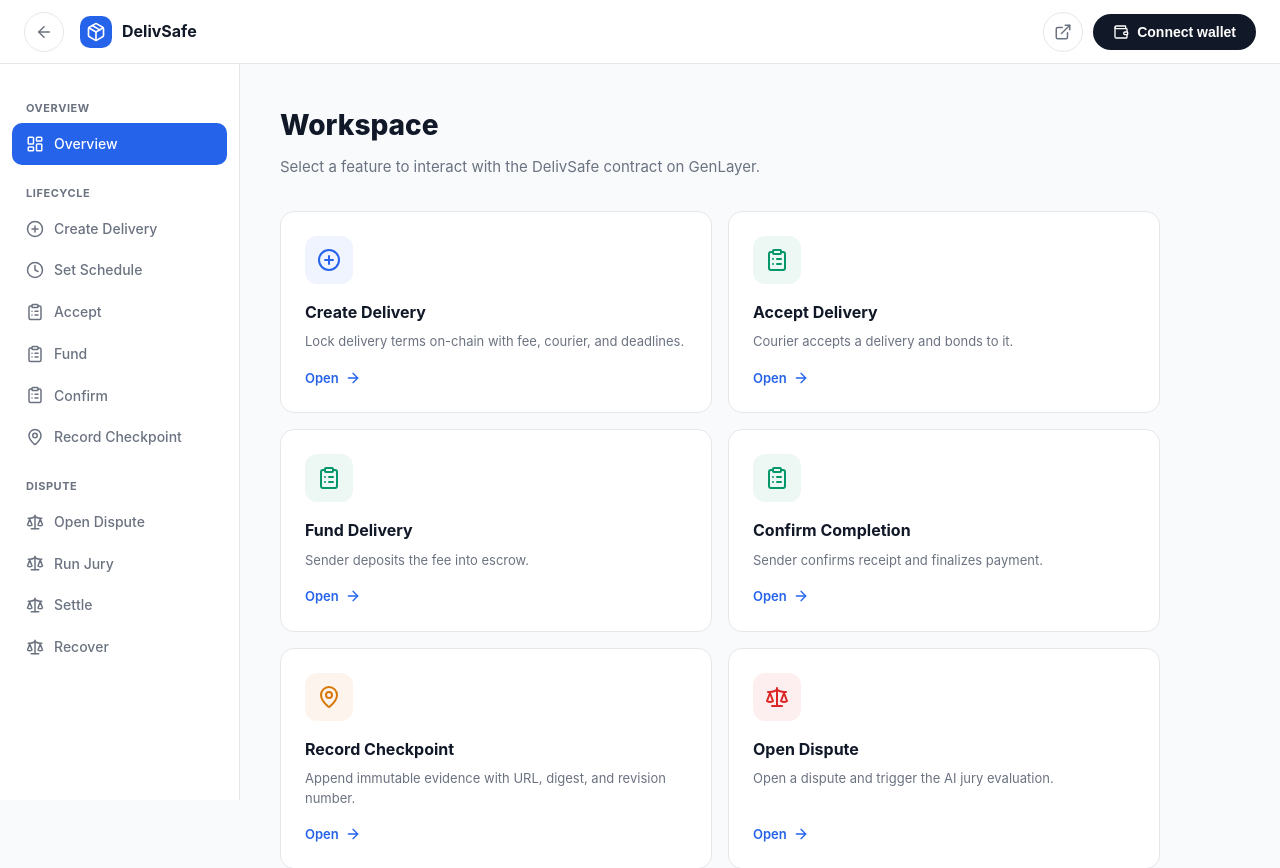
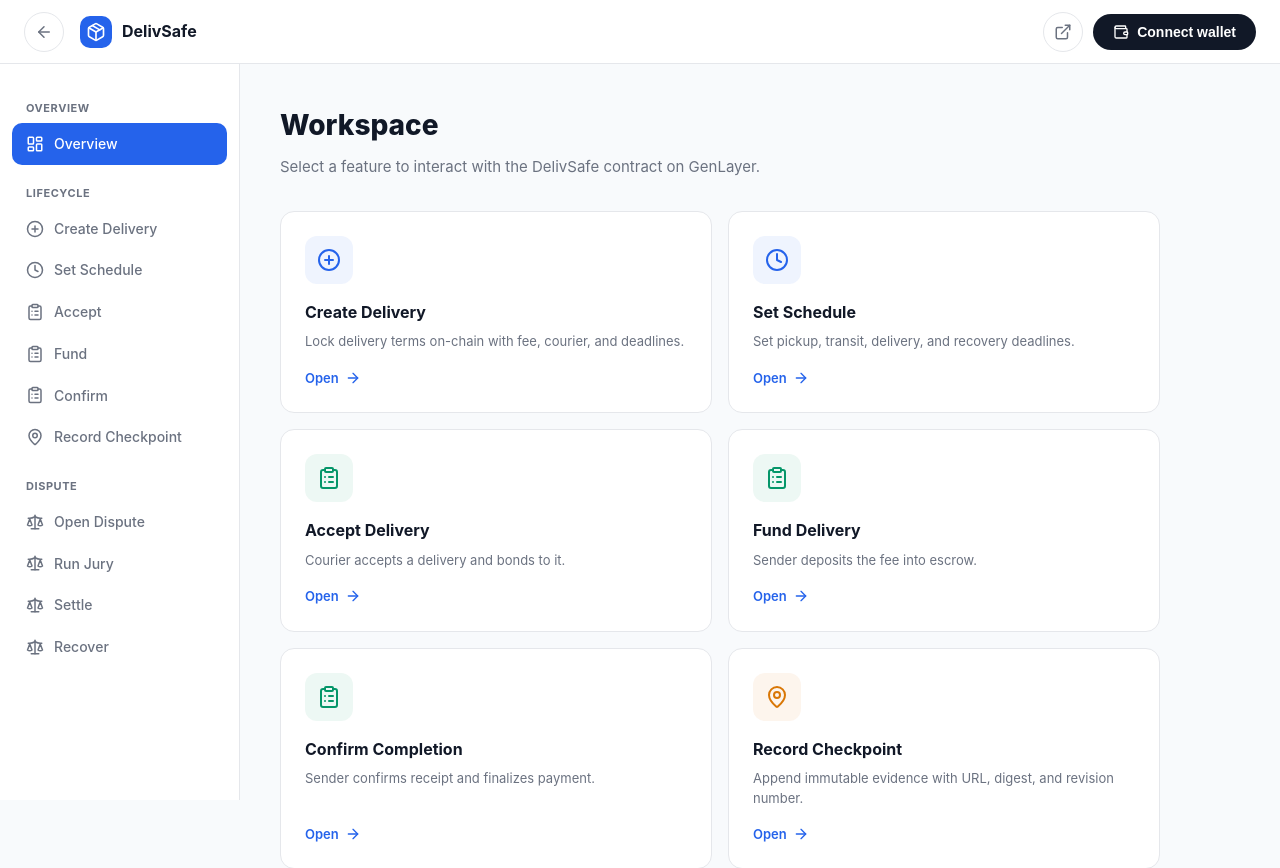
Before and after one commit to weels007/deliv-safe, a Next.js app: page /dashboard in a window 1280 px wide. Shown: the top 868 px of the page. Built offline with nearby package versions, Linux system fonts and the light colour scheme; what genlayer-js would draw is missing.

Commit message:
feat: add get_totals to overview + Set Schedule card
- Overview page now shows on-chain totals (deliveries, checkpoints, deposited, held, paid, refunded)
- Added Set Schedule feature card to overview grid
- Added totals-bar CSS styling

```diff
--- a/src/app/dashboard/page.tsx
+++ b/src/app/dashboard/page.tsx
@@ -1,6 +1,17 @@
 "use client";
-import { Package, PlusCircle, ClipboardList, MapPin, Scale, ArrowRight } from "lucide-react";
+import { useEffect, useState } from "react";
+import { Package, PlusCircle, ClipboardList, MapPin, Scale, ArrowRight, Clock, BarChart3 } from "lucide-react";
 import Link from "next/link";
+import { readContract, unwrap } from "@/lib/genlayer";
+
+type Totals = {
+  deliveries: number;
+  checkpoints: number;
+  deposited: number;
+  held: number;
+  paid: number;
+  refunded: number;
+};
 
 const features = [
   {
@@ -8,6 +19,13 @@
     title: "Create Delivery",
     desc: "Lock delivery terms on-chain with fee, courier, and deadlines.",
     href: "/dashboard/create",
+    color: "#2563eb",
+  },
+  {
+    icon: Clock,
+    title: "Set Schedule",
+    desc: "Set pickup, transit, delivery, and recovery deadlines.",
+    href: "/dashboard/schedule",
     color: "#2563eb",
   },
   {
@@ -68,11 +86,64 @@
   },
 ];
 
+function fmt(wei: number) {
+  return (wei / 1e18).toFixed(4);
+}
+
 export default function DashboardOverview() {
+  const [totals, setTotals] = useState<Totals | null>(null);
+
+  useEffect(() => {
+    async function load() {
+      try {
+        const result = await readContract("get_totals", []);
+        const parsed = result.success ? unwrap<Totals>(result.data) : null;
+        if (parsed) setTotals(parsed);
+      } catch { /* ignore */ }
+    }
+    load();
+  }, []);
+
   return (
     <div className="dash-overview">
       <h1>Workspace</h1>
       <p className="dash-overview-sub">Select a feature to interact with the DelivSafe contract on GenLayer.</p>
+
+      {totals && (
+        <div className="totals-bar">
+          <div className="totals-item">
+            <BarChart3 size={18} />
+            <div>
+              <strong>{totals.deliveries}</strong>
+              <span>Deliveries</span>
+            </div>
+          </div>
+          <div className="totals-item">
+            <MapPin size={18} />
+            <div>
+              <strong>{totals.checkpoints}</strong>
+              <span>Checkpoints</span>
+            </div>
+          </div>
+          <div className="totals-item">
+            <span className="totals-gen">{fmt(totals.deposited)} GEN</span>
+            <span>Deposited</span>
+          </div>
+          <div className="totals-item">
+            <span className="totals-gen">{fmt(totals.held)} GEN</span>
+            <span>Held</span>
+          </div>
+          <div className="totals-item">
+            <span className="totals-gen">{fmt(totals.paid)} GEN</span>
+            <span>Paid</span>
+          </div>
+          <div className="totals-item">
+            <span className="totals-gen">{fmt(totals.refunded)} GEN</span>
+            <span>Refunded</span>
+          </div>
+        </div>
+      )}
+
       <div className="feature-grid">
         {features.map((f) => (
           <Link key={f.href} href={f.href} className="feature-card">
--- a/src/app/globals.css
+++ b/src/app/globals.css
@@ -1190,6 +1190,40 @@
   margin: 0 0 32px;
 }
 
+.totals-bar {
+  display: flex;
+  gap: 24px;
+  padding: 20px 24px;
+  background: #fff;
+  border: 1px solid var(--line);
+  border-radius: var(--radius-sm);
+  margin-bottom: 32px;
+  flex-wrap: wrap;
+}
+
+.totals-item {
+  display: flex;
+  align-items: center;
+  gap: 10px;
+  color: var(--muted);
+  font-size: 14px;
+}
+
+.totals-item strong {
+  display: block;
+  font-size: 20px;
+  color: var(--ink);
+  font-weight: 700;
+}
+
+.totals-gen {
+  display: block;
+  font-size: 18px;
+  font-weight: 700;
+  color: var(--ink);
+  font-variant-numeric: tabular-nums;
+}
+
 .feature-grid {
   display: grid;
   grid-template-columns: repeat(2, 1fr);
```
